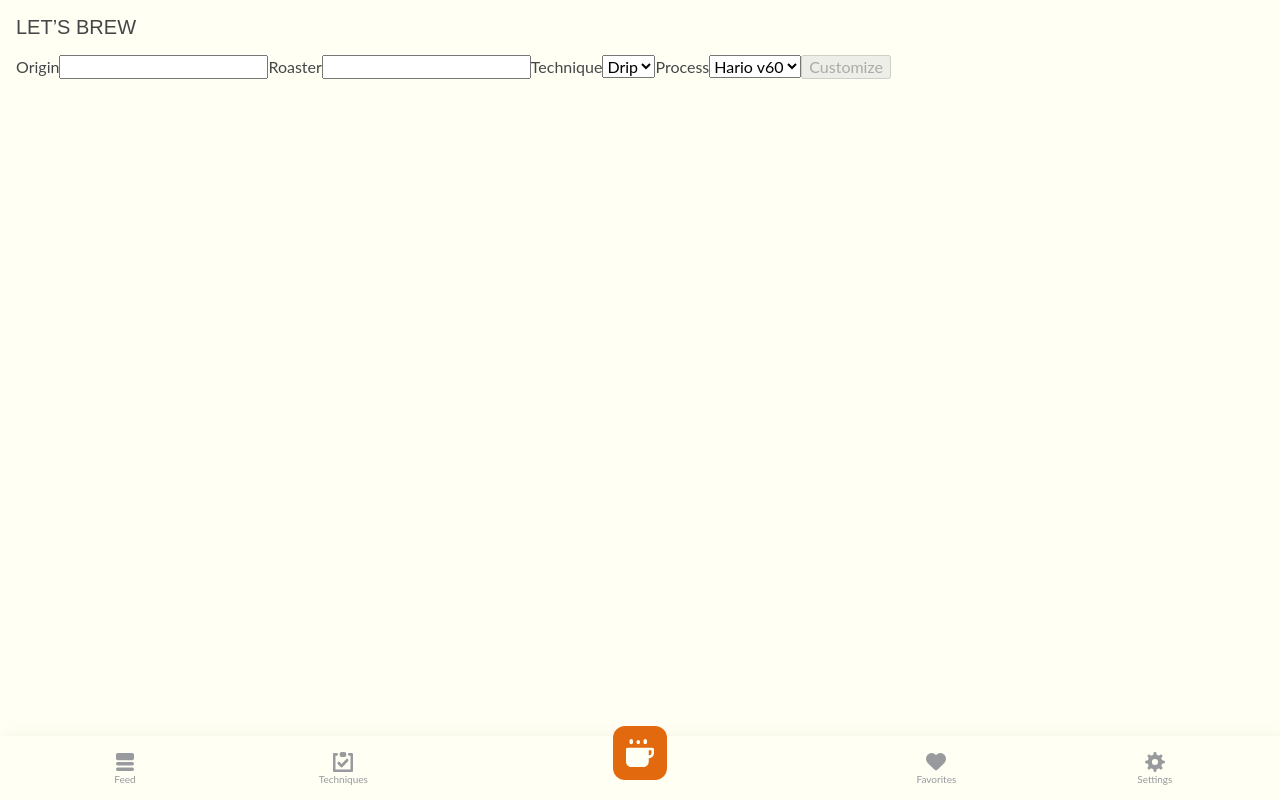
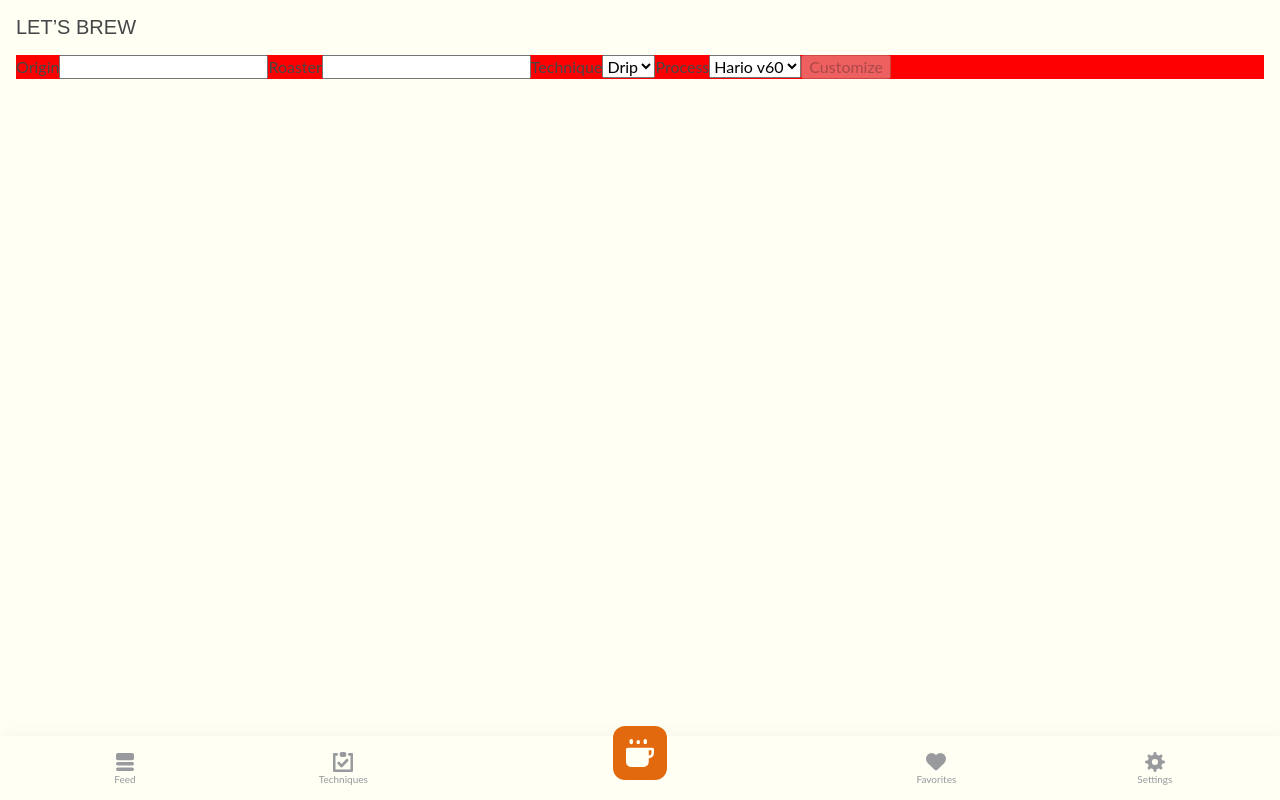
Before and after one commit to elpassion/coffen, a React (Create React App) app: page /brew in a window 1280 px wide. Built offline with nearby package versions, Linux system fonts and the light colour scheme; what webfontloader would draw is missing.

Commit message:
Add styles

```diff
--- a/src/containers/Brew/index.tsx
+++ b/src/containers/Brew/index.tsx
@@ -8,6 +8,8 @@ import { BrewBasicsForm, BrewingBasicsFormValues } from "./parts/BrewBasicsForm"
 import { BrewCustomizationForm, BrewingCustomizationFormValues } from "./parts/BrewCustomizationForm";
 import { BrewRatingForm, BrewRatingFormValues } from "./parts/BrewRatingForm";
 import { PageTitle } from "components/PageTitle";
+
+import { StepsWrapper } from "./style";
 
 export const Brew = () => {
   const history = useHistory();
@@ -26,6 +28,7 @@ export const Brew = () => {
   return (
     <>
       <PageTitle>Let’s brew</PageTitle>
+      <StepsWrapper>
         {brewCustomizationData && brewBasics ? (
           <BrewRatingForm onSubmit={saveBrew} brewBasics={brewBasics} brewCustomizationData={brewCustomizationData} />
         ) : brewBasics ? (
@@ -33,6 +36,7 @@ export const Brew = () => {
         ) : (
           <BrewBasicsForm onSubmit={newBrewBasics => setBrewBasics(newBrewBasics)} />
         )}
+      </StepsWrapper>
     </>
   );
 };
--- /dev/null
+++ b/src/containers/Brew/style.ts
@@ -0,0 +1,10 @@
+import styled from "styled-components";
+import { rem } from "polished";
+
+import { size, font } from "styles";
+
+export const StepsWrapper = styled.ul`
+  margin: 0;
+  padding: 0;
+  background: red;
+`;
```
Lines whose indentation alone changed are shown as unchanged.
